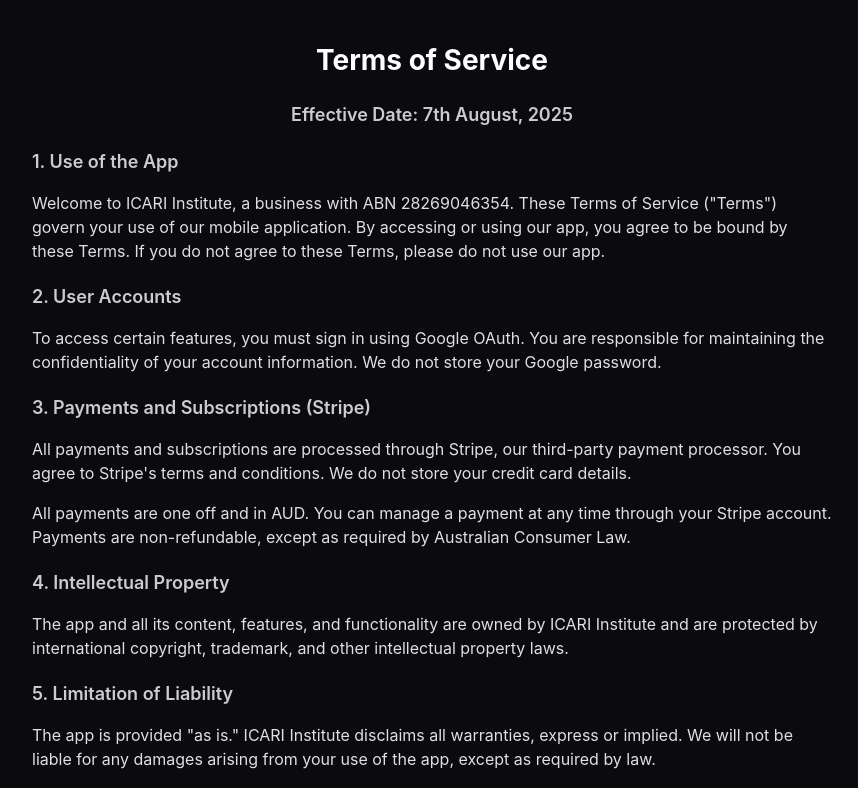
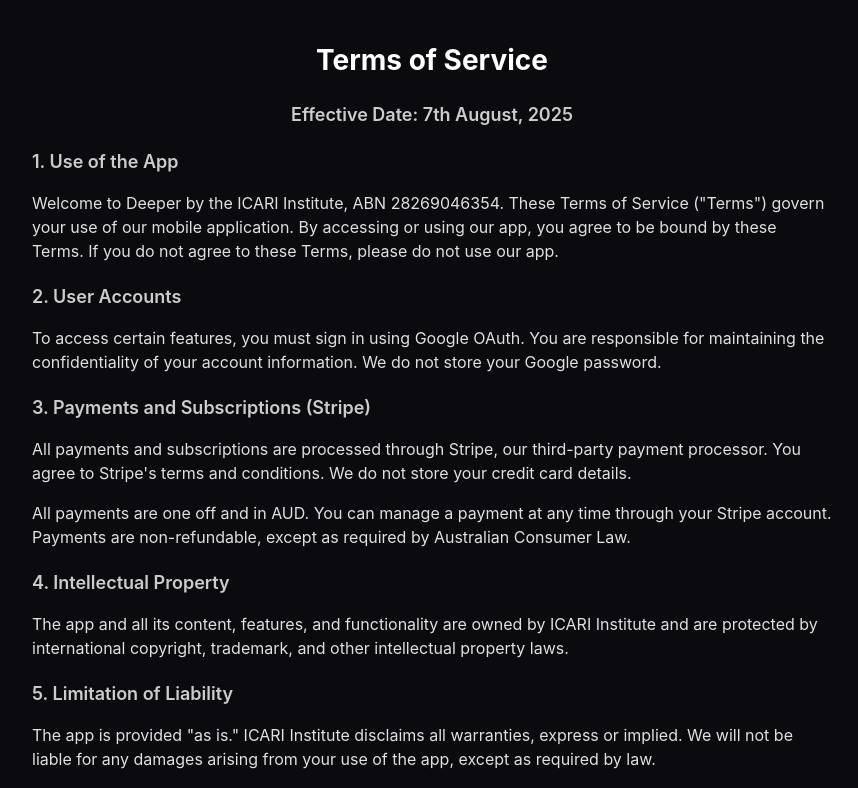
Before and after one commit to Craigy101/deeper-terms, a plain HTML site: page index.html in a window 1280 px wide. Shown: the top 788 px of the page, without its empty margins (208-1066 px from the left). Drawn offline with Linux system fonts and the light colour scheme.

Commit message:
Update index.html

```diff
--- a/index.html
+++ b/index.html
@@ -49,7 +49,7 @@
         <div class="section">
             <h2 class="subheading">1. Use of the App</h2>
             <p class="paragraph">
-                Welcome to ICARI Institute, a business with ABN 28269046354. These Terms of Service ("Terms") govern your use of our mobile application. By accessing or using our app, you agree to be bound by these Terms. If you do not agree to these Terms, please do not use our app.
+                Welcome to Deeper by the ICARI Institute, ABN 28269046354. These Terms of Service ("Terms") govern your use of our mobile application. By accessing or using our app, you agree to be bound by these Terms. If you do not agree to these Terms, please do not use our app.
             </p>
         </div>
 
```
